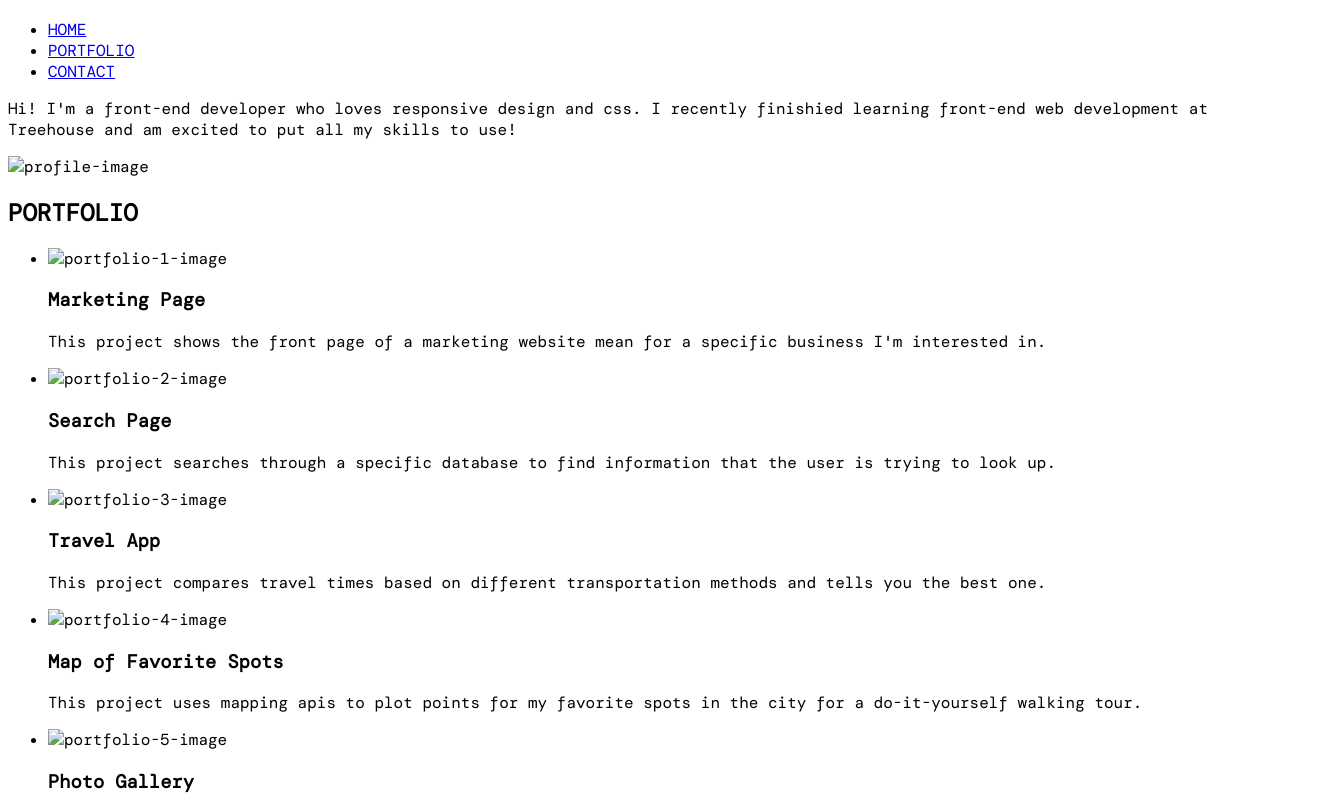
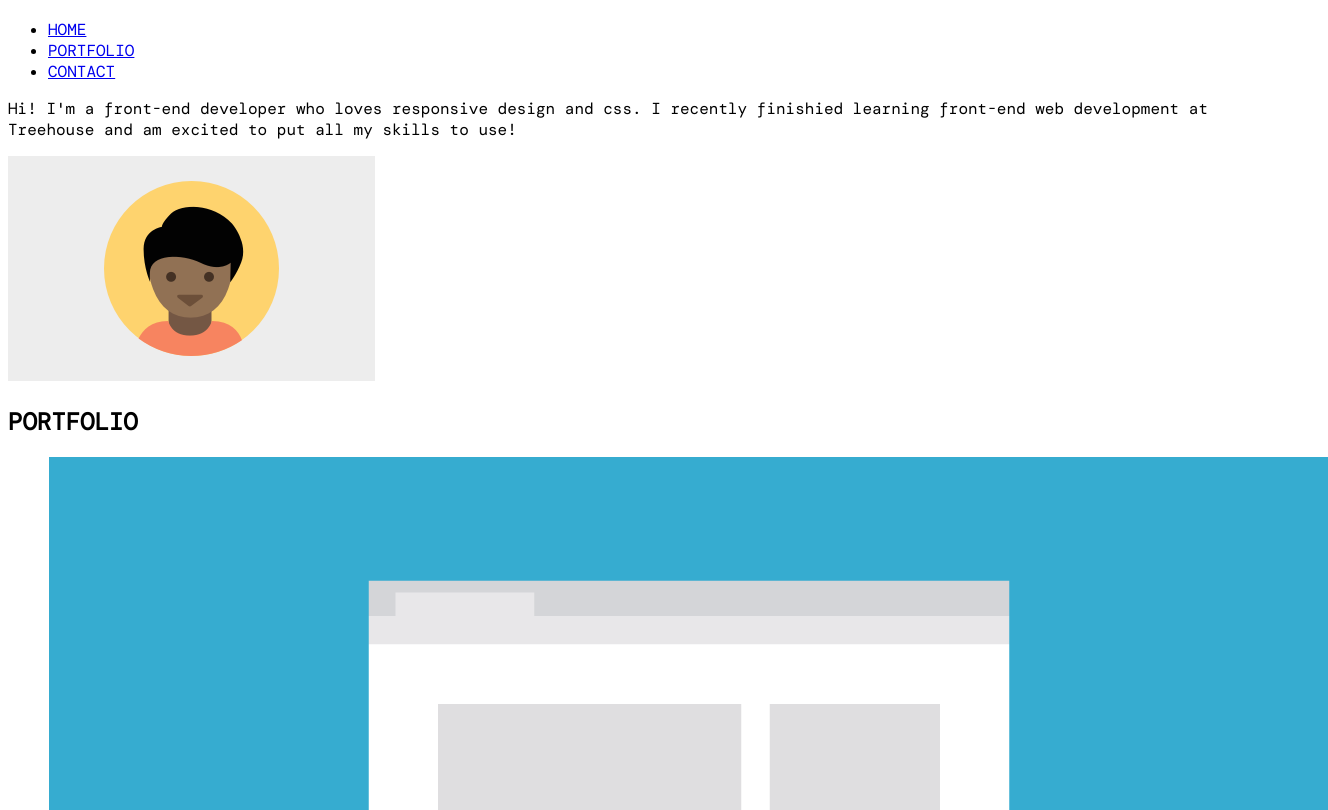
Before and after one commit to RyoheiMashiko/techdegree-project-2, a plain HTML site: page index.html in a window 1280 px wide. Shown: the part 66-876 px from the top of the page, 1328 px wide, since content can reach past the window. Drawn offline with nearby package versions, Linux system fonts and the light colour scheme; a web font is replaced by a local one.

Commit message:
Update index.html

```diff
--- a/index.html
+++ b/index.html
@@ -12,7 +12,7 @@
 	<header class="">
 		<div class="">
 			<h1 class="me"><a href="#">Ryohei Mashiko</a></h1>
-			<ul class="main-nav">
+			<ul class="">
 				<li><a href="#">HOME</a></li>
 				<li><a href="#">PORTFOLIO</a></li>
 				<li><a href="#">CONTACT</a></li>
@@ -22,39 +22,39 @@
 
 	<section>
 		<p>Hi! I'm a front-end developer who loves responsive design and css. I recently finishied learning front-end web development at Treehouse and am excited to put all my skills to use!</p>
-		<img src="images/responsive-layout-profile.png" alt="profile-image" >
+		<img src="responsive-layout-profile.png" alt="profile-image" >
 	</section>
 
 	<section>
 		<h2>PORTFOLIO</h2>
 		<ul>
 			<li>
-				<img src="images/portfolio-1.png" alt="portfolio-1-image" >
+				<img src="portfolio-1.png" alt="portfolio-1-image" >
 				<h3>Marketing Page</h3>
 				<p>This project shows the front page of a marketing website mean for a specific business I'm interested in.</p>
 			</li>
 			<li>
-				<img src="images/portfolio-2.png" alt="portfolio-2-image" >
+				<img src="portfolio-2.png" alt="portfolio-2-image" >
 				<h3>Search Page</h3>
 				<p>This project searches through a specific database to find information that the user is trying to look up.</p>
 			</li>
 			<li>
-				<img src="images/portfolio-3.png" alt="portfolio-3-image" >
+				<img src="portfolio-3.png" alt="portfolio-3-image" >
 				<h3>Travel App</h3>
 				<p>This project compares travel times based on different transportation methods and tells you the best one.</p>
 			</li>
 			<li>
-				<img src="images/portfolio-4.png" alt="portfolio-4-image" >
+				<img src="portfolio-4.png" alt="portfolio-4-image" >
 				<h3>Map of Favorite Spots</h3>
 				<p>This project uses mapping apis to plot points for my favorite spots in the city for a do-it-yourself walking tour.</p>
 			</li>
 			<li>
-				<img src="images/portfolio-5.png" alt="portfolio-5-image" >
+				<img src="portfolio-5.png" alt="portfolio-5-image" >
 				<h3>Photo Gallery</h3>
 				<p>This project shows pictures from a recent trip to the viewer and allows them to easily navigate through photos.</p>
 			</li>
 			<li>
-				<img src="images/portfolio-6.png" alt="portfolio-6-image" >
+				<img src="portfolio-6.png" alt="portfolio-6-image" >
 				<h3>Calculator</h3>
 				<p>Someone can enter in the numbers they want, and press the big blue button and get the result.</p>
 			</li>
```
